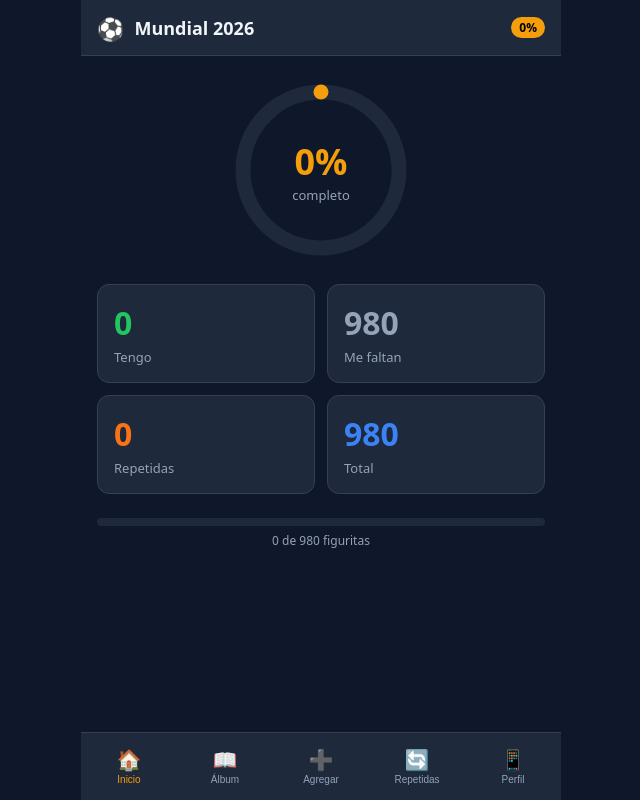
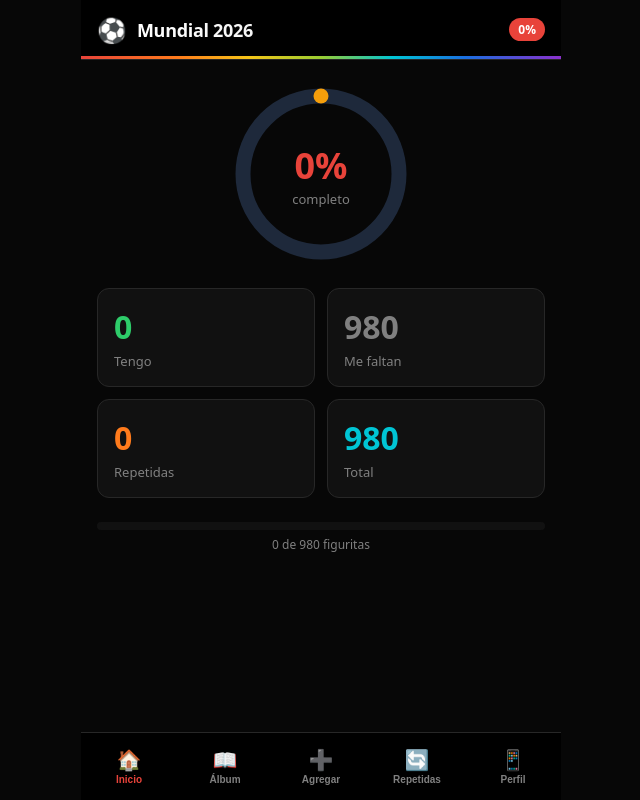
Before and after one commit to nailynwilliams/figuritas2026, a React (Vite) app: page / in a window 1280 px wide. Shown: the whole page, without its empty margins (319-959 px from the left). Built offline with nearby package versions, Linux system fonts and the light colour scheme.

Commit message:
Update color theme to match physical Panini album

```diff
--- a/src/App.css
+++ b/src/App.css
@@ -2,41 +2,80 @@
 *, *::before, *::after { box-sizing: border-box; margin: 0; padding: 0; }
 
 :root {
-  --bg: #0f172a;
-  --surface: #1e293b;
-  --surface2: #273549;
-  --border: #334155;
-  --text: #f1f5f9;
-  --text-muted: #94a3b8;
-  --accent: #f59e0b;
-  --accent2: #3b82f6;
-  --green: #22c55e;
-  --red: #ef4444;
-  --orange: #f97316;
+  /* Album cover palette — black base + vivid "26" block colors */
+  --bg:        #070707;
+  --surface:   #111111;
+  --surface2:  #191919;
+  --border:    #272727;
+  --text:      #FFFFFF;
+  --text-muted:#808080;
+
+  /* "26" block colors */
+  --coral:     #E8433A;
+  --teal:      #00C5D5;
+  --orange:    #FF7B1C;
+  --lime:      #9ACD32;
+  --purple:    #8B31CC;
+  --gold:      #F5C518;
+  --blue:      #1A6FE0;
+
+  /* Semantic aliases */
+  --accent:    var(--coral);
+  --accent2:   var(--teal);
+  --green:     #2ECC6A;
+  --red:       #E8433A;
+
   --radius: 12px;
   --nav-h: 68px;
-  --header-h: 56px;
+  --header-h: 60px;
 }
 
-html, body, #root { height: 100%; background: var(--bg); color: var(--text); font-family: system-ui, -apple-system, sans-serif; }
+html, body, #root {
+  height: 100%;
+  background: var(--bg);
+  color: var(--text);
+  font-family: system-ui, -apple-system, sans-serif;
+}
 
 /* ===== APP SHELL ===== */
 .app { display: flex; flex-direction: column; height: 100dvh; max-width: 480px; margin: 0 auto; }
 
+/* Header with rainbow stripe like the album */
 .app-header {
   height: var(--header-h);
-  background: var(--surface);
+  background: #000;
   border-bottom: 1px solid var(--border);
   display: flex; align-items: center; gap: 10px;
   padding: 0 16px;
   position: sticky; top: 0; z-index: 10;
+  position: relative;
 }
-.header-logo { font-size: 22px; }
-.header-title { font-size: 18px; font-weight: 700; flex: 1; }
+.app-header::after {
+  content: '';
+  position: absolute;
+  bottom: 0; left: 0; right: 0;
+  height: 3px;
+  background: linear-gradient(90deg,
+    var(--coral)  0%,
+    var(--orange) 20%,
+    var(--gold)   35%,
+    var(--lime)   50%,
+    var(--teal)   65%,
+    var(--blue)   80%,
+    var(--purple) 100%
+  );
+}
+.header-logo { font-size: 24px; }
+.header-title {
+  font-size: 18px; font-weight: 800; flex: 1;
+  letter-spacing: -0.3px;
+  background: linear-gradient(90deg, #fff 0%, #ddd 100%);
+  -webkit-background-clip: text; -webkit-text-fill-color: transparent;
+}
 .header-badge {
-  background: var(--accent); color: #000;
-  font-size: 12px; font-weight: 700;
-  padding: 2px 8px; border-radius: 99px;
+  background: var(--coral); color: #fff;
+  font-size: 12px; font-weight: 800;
+  padding: 3px 9px; border-radius: 99px;
 }
 
 .app-main { flex: 1; overflow-y: auto; padding-bottom: var(--nav-h); }
@@ -46,7 +85,7 @@ html, body, #root { height: 100%; background: var(--bg); color: var(--text); fon
   position: fixed; bottom: 0; left: 50%; transform: translateX(-50%);
   width: 100%; max-width: 480px;
   height: var(--nav-h);
-  background: var(--surface);
+  background: #000;
   border-top: 1px solid var(--border);
   display: flex;
 }
@@ -57,12 +96,12 @@ html, body, #root { height: 100%; background: var(--bg); color: var(--text); fon
   color: var(--text-muted); position: relative;
   transition: color .15s;
 }
-.nav-btn.active { color: var(--accent); }
+.nav-btn.active { color: var(--coral); }
 .nav-icon { font-size: 20px; }
-.nav-label { font-size: 10px; font-weight: 500; }
+.nav-label { font-size: 10px; font-weight: 600; }
 .nav-badge {
   position: absolute; top: 4px; right: calc(50% - 18px);
-  background: var(--red); color: #fff;
+  background: var(--coral); color: #fff;
   font-size: 10px; font-weight: 700;
   min-width: 16px; height: 16px; padding: 0 4px;
   border-radius: 99px; display: flex; align-items: center; justify-content: center;
@@ -77,7 +116,7 @@ html, body, #root { height: 100%; background: var(--bg); color: var(--text); fon
   position: absolute; inset: 0;
   display: flex; flex-direction: column; align-items: center; justify-content: center;
 }
-.stats-percent { font-size: 36px; font-weight: 800; color: var(--accent); }
+.stats-percent { font-size: 36px; font-weight: 800; color: var(--coral); }
 .stats-label { font-size: 13px; color: var(--text-muted); }
 
 .stats-cards { display: grid; grid-template-columns: 1fr 1fr; gap: 12px; width: 100%; }
@@ -88,14 +127,14 @@ html, body, #root { height: 100%; background: var(--bg); color: var(--text); fon
 }
 .stat-number { font-size: 32px; font-weight: 800; }
 .stat-name { font-size: 13px; color: var(--text-muted); }
-.stat-owned .stat-number { color: var(--green); }
-.stat-missing .stat-number { color: var(--text-muted); }
-.stat-duplicate .stat-number { color: var(--orange); }
-.stat-total .stat-number { color: var(--accent2); }
+.stat-owned .stat-number    { color: var(--green); }
+.stat-missing .stat-number  { color: var(--text-muted); }
+.stat-duplicate .stat-number{ color: var(--orange); }
+.stat-total .stat-number    { color: var(--teal); }
 
 .stats-bar-wrap { width: 100%; }
 .stats-bar { height: 8px; background: var(--surface); border-radius: 99px; overflow: hidden; }
-.stats-bar-fill { height: 100%; background: var(--accent); border-radius: 99px; transition: width .4s; }
+.stats-bar-fill { height: 100%; background: linear-gradient(90deg, var(--coral), var(--orange)); border-radius: 99px; transition: width .4s; }
 .stats-bar-label { font-size: 12px; color: var(--text-muted); text-align: center; margin-top: 6px; }
 
 /* ===== ALBUM PAGE ===== */
@@ -106,7 +145,8 @@ html, body, #root { height: 100%; background: var(--bg); color: var(--text); fon
   background: var(--surface); border: 1px solid var(--border);
   border-radius: var(--radius); color: var(--text); font-size: 15px;
 }
-.album-search:focus { outline: none; border-color: var(--accent); }
+.album-search::placeholder { color: var(--text-muted); }
+.album-search:focus { outline: none; border-color: var(--coral); }
 
 .album-list { display: flex; flex-direction: column; gap: 0; }
 
@@ -116,7 +156,7 @@ html, body, #root { height: 100%; background: var(--bg); color: var(--text); fon
   padding: 12px 16px; background: none; border: none; cursor: pointer;
   color: var(--text); gap: 12px;
 }
-.team-header:hover { background: var(--surface2); }
+.team-header:hover { background: var(--surface); }
 .team-header-left { display: flex; align-items: center; gap: 10px; }
 .team-flag { font-size: 22px; }
 .team-info { display: flex; flex-direction: column; align-items: flex-start; }
@@ -124,7 +164,7 @@ html, body, #root { height: 100%; background: var(--bg); color: var(--text); fon
 .team-group { font-size: 11px; color: var(--text-muted); }
 .team-header-right { display: flex; align-items: center; gap: 8px; }
 .team-progress { font-size: 12px; color: var(--text-muted); white-space: nowrap; }
-.team-mini-bar { width: 48px; height: 5px; background: var(--surface); border-radius: 99px; overflow: hidden; }
+.team-mini-bar { width: 48px; height: 5px; background: var(--border); border-radius: 99px; overflow: hidden; }
 .team-mini-fill { height: 100%; border-radius: 99px; transition: width .3s; }
 .team-chevron { font-size: 10px; color: var(--text-muted); }
 
@@ -137,10 +177,10 @@ html, body, #root { height: 100%; background: var(--bg); color: var(--text); fon
   flex-direction: column; gap: 2px; font-size: 10px; font-weight: 700;
   color: var(--text-muted); transition: all .15s;
 }
-.sticker-card:hover { border-color: var(--accent); }
-.sticker-card.owned { background: #14532d33; border-color: var(--green); color: var(--text); }
-.sticker-card.duplicate { background: #7c2d1233; border-color: var(--orange); color: var(--text); }
-.sticker-card.missing { opacity: .45; }
+.sticker-card:hover { border-color: var(--coral); }
+.sticker-card.owned { background: #0d2b0d; border-color: var(--green); color: var(--text); }
+.sticker-card.duplicate { background: #2b1200; border-color: var(--orange); color: var(--text); }
+.sticker-card.missing { opacity: .35; }
 .sticker-num { font-size: 9px; font-weight: 700; }
 .sticker-status-icon { font-size: 14px; }
 .sticker-count {
@@ -158,10 +198,10 @@ html, body, #root { height: 100%; background: var(--bg); color: var(--text); fon
   background: none; color: var(--text-muted); cursor: pointer; font-size: 14px; font-weight: 600;
   transition: all .15s;
 }
-.mode-tab.active { background: var(--accent); color: #000; }
+.mode-tab.active { background: var(--coral); color: #fff; }
 
 .added-banner {
-  background: #14532d; border: 1px solid var(--green); border-radius: var(--radius);
+  background: #0d2b0d; border: 1px solid var(--green); border-radius: var(--radius);
   padding: 12px 16px; display: flex; align-items: center; justify-content: space-between; gap: 12px;
   font-size: 14px;
 }
@@ -177,9 +217,9 @@ html, body, #root { height: 100%; background: var(--bg); color: var(--text); fon
   color: var(--text); font-size: 22px; font-weight: 700; letter-spacing: 2px;
   text-transform: uppercase; text-align: center;
 }
-.code-input:focus { outline: none; border-color: var(--accent); }
+.code-input:focus { outline: none; border-color: var(--coral); }
 
-.add-error { color: var(--red); font-size: 13px; text-align: center; }
+.add-error { color: var(--coral); font-size: 13px; text-align: center; }
 
 .quick-hint { background: var(--surface); border-radius: var(--radius); padding: 16px; }
 .quick-hint p { font-size: 13px; color: var(--text-muted); margin-bottom: 10px; }
@@ -191,7 +231,7 @@ html, body, #root { height: 100%; background: var(--bg); color: var(--text); fon
 }
 .ex-back strong { font-size: 16px; color: var(--text); display: block; }
 .ex-code { color: var(--text-muted); font-size: 13px; }
-.ex-code strong { color: var(--accent); }
+.ex-code strong { color: var(--coral); }
 
 /* Scanner */
 .scan-start { display: flex; flex-direction: column; align-items: center; gap: 16px; text-align: center; padding: 32px 0; }
@@ -204,16 +244,16 @@ html, body, #root { height: 100%; background: var(--bg); color: var(--text); fon
 .scan-overlay { position: absolute; inset: 0; display: flex; align-items: center; justify-content: center; }
 .scan-frame {
   width: 200px; height: 80px;
-  border: 3px solid var(--accent);
+  border: 3px solid var(--gold);
   border-radius: 8px;
-  box-shadow: 0 0 0 9999px rgba(0,0,0,.45);
+  box-shadow: 0 0 0 9999px rgba(0,0,0,.5);
 }
 .ocr-status { font-size: 13px; color: var(--text-muted); text-align: center; min-height: 20px; }
 
 /* ===== BUTTONS ===== */
 .btn-primary {
   padding: 12px 24px; border-radius: var(--radius);
-  background: var(--accent); color: #000;
+  background: var(--coral); color: #fff;
   border: none; cursor: pointer; font-size: 15px; font-weight: 700;
   white-space: nowrap;
 }
@@ -223,7 +263,7 @@ html, body, #root { height: 100%; background: var(--bg); color: var(--text); fon
   background: var(--surface2); color: var(--text);
   border: 1px solid var(--border); cursor: pointer; font-size: 14px; font-weight: 600;
 }
-.link-btn { background: none; border: none; color: var(--accent2); cursor: pointer; font-size: 14px; text-decoration: underline; }
+.link-btn { background: none; border: none; color: var(--teal); cursor: pointer; font-size: 14px; text-decoration: underline; }
 
 /* ===== DUPLICATES PAGE ===== */
 .duplicates-page { padding: 16px; }
@@ -241,8 +281,8 @@ html, body, #root { height: 100%; background: var(--bg); color: var(--text); fon
   border-radius: 8px; padding: 10px 14px; cursor: pointer; width: 100%;
   text-align: left; color: var(--text); transition: border-color .15s;
 }
-.dupe-item:hover, .dupe-item.selected { border-color: var(--accent); background: var(--surface2); }
-.dupe-code { font-size: 13px; font-weight: 700; color: var(--accent); min-width: 52px; }
+.dupe-item:hover, .dupe-item.selected { border-color: var(--coral); background: var(--surface2); }
+.dupe-code { font-size: 13px; font-weight: 700; color: var(--coral); min-width: 52px; }
 .dupe-label { flex: 1; font-size: 13px; color: var(--text-muted); }
 .dupe-badge { background: var(--orange); color: #fff; font-size: 11px; font-weight: 700; padding: 2px 7px; border-radius: 99px; }
 .dupe-item.selected .dupe-badge { background: var(--green); }
@@ -254,7 +294,8 @@ html, body, #root { height: 100%; background: var(--bg); color: var(--text); fon
 .profile-header { display: flex; align-items: center; gap: 14px; }
 .profile-avatar {
   width: 56px; height: 56px; border-radius: 50%;
-  background: var(--accent); color: #000;
+  background: linear-gradient(135deg, var(--coral), var(--purple));
+  color: #fff;
   font-size: 24px; font-weight: 800;
   display: flex; align-items: center; justify-content: center;
   flex-shrink: 0;
@@ -271,7 +312,7 @@ html, body, #root { height: 100%; background: var(--bg); color: var(--text); fon
 
 /* ===== MODAL ===== */
 .modal-overlay {
-  position: fixed; inset: 0; background: rgba(0,0,0,.7);
+  position: fixed; inset: 0; background: rgba(0,0,0,.8);
   display: flex; align-items: flex-end; justify-content: center;
   z-index: 100; padding: 16px;
 }
@@ -280,6 +321,7 @@ html, body, #root { height: 100%; background: var(--bg); color: var(--text); fon
   padding: 24px; width: 100%; max-width: 400px;
   display: flex; flex-direction: column; align-items: center; gap: 8px;
   position: relative;
+  border-top: 3px solid var(--coral);
 }
 .modal-close {
   position: absolute; top: 14px; right: 14px;
@@ -287,14 +329,14 @@ html, body, #root { height: 100%; background: var(--bg); color: var(--text); fon
   width: 28px; height: 28px; border-radius: 50%; cursor: pointer; font-size: 13px;
 }
 .modal-flag { font-size: 48px; }
-.modal-code { font-size: 22px; font-weight: 800; color: var(--accent); }
+.modal-code { font-size: 22px; font-weight: 800; color: var(--coral); }
 .modal-label { font-size: 16px; font-weight: 600; text-align: center; }
 .modal-team { font-size: 13px; color: var(--text-muted); }
 .modal-group { font-size: 12px; color: var(--text-muted); }
 .modal-status { padding: 4px 14px; border-radius: 99px; font-size: 13px; font-weight: 700; margin: 4px 0; }
-.status-owned { background: #14532d; color: var(--green); }
+.status-owned   { background: #0d2b0d; color: var(--green); }
 .status-missing { background: var(--surface2); color: var(--text-muted); }
-.status-duplicate { background: #7c2d12; color: var(--orange); }
+.status-duplicate { background: #2b1200; color: var(--orange); }
 
 .modal-actions { display: flex; align-items: center; gap: 20px; margin-top: 8px; }
 .btn-remove, .btn-add {
@@ -303,8 +345,8 @@ html, body, #root { height: 100%; background: var(--bg); color: var(--text); fon
   color: var(--text); font-size: 22px; cursor: pointer; display: flex; align-items: center; justify-content: center;
   transition: all .15s;
 }
-.btn-add { border-color: var(--green); color: var(--green); }
-.btn-remove { border-color: var(--red); color: var(--red); }
+.btn-add    { border-color: var(--green);  color: var(--green); }
+.btn-remove { border-color: var(--red);    color: var(--red); }
 .btn-remove:disabled { opacity: .3; cursor: not-allowed; }
 .modal-count { font-size: 28px; font-weight: 800; min-width: 40px; text-align: center; }
 .modal-hint { font-size: 12px; color: var(--text-muted); margin-top: 4px; }
@@ -323,7 +365,7 @@ html, body, #root { height: 100%; background: var(--bg); color: var(--text); fon
 .trade-footer span { font-size: 14px; color: var(--text-muted); }
 .trade-sent { display: flex; flex-direction: column; align-items: center; gap: 16px; text-align: center; padding: 40px 16px; }
 .sent-icon { font-size: 56px; }
-.sent-list { font-size: 13px; color: var(--accent); }
+.sent-list { font-size: 13px; color: var(--coral); }
 .sent-note { font-size: 13px; color: var(--text-muted); line-height: 1.5; }
 
 /* ===== EMPTY STATE ===== */
```
